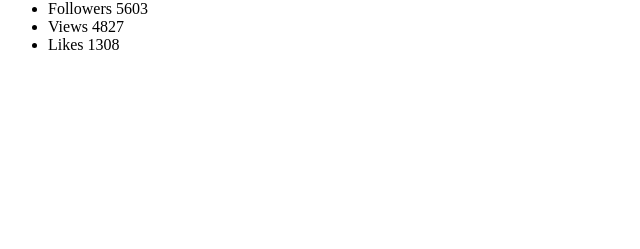
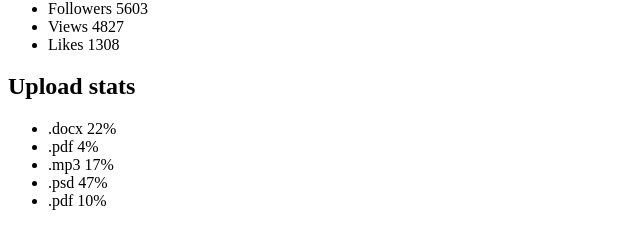
Before and after one commit to Kondes/goit-react-hw-01-components, a React (Create React App) app: page / in a window 1280 px wide. Shown: the part 243-492 px from the top of the page, without its empty margins (0-640 px from the left). Built offline with nearby package versions, Linux system fonts and the light colour scheme.

Commit message:
task2 finish

```diff
--- a/src/App.js
+++ b/src/App.js
@@ -1,7 +1,8 @@
 import React from "react";
-import Profile from "./components/Profile";
-import user from "./user.json";
-
+import Profile from "./components/social profile/Profile";
+import user from "./components/social profile/user.json";
+import Statistics from "./components/statistics/Statistics";
+import statisticalData from './components/statistics/statistical-data.json'
 
 const App = () => {
   return (
@@ -11,10 +12,9 @@ const App = () => {
         name={user.name}
         tag={user.tag}
         location={user.location}
-        followers={user.stats.followers}
-        views={user.stats.views}
-        likes={user.stats.likes}
+        stats={user.stats}
       />
+      <Statistics title="Upload stats" stats={statisticalData} />
     </div>
   );
 };
--- a/src/components/Profile.js
+++ b/src/components/social profile/Profile.js
@@ -2,7 +2,7 @@ import React from "react";
 import PropTypes from "prop-types";
 import defaultImage from "./default.png";
 
-const Profile = ({ avatar, name, tag, location, followers, views, likes }) => (
+const Profile = ({ avatar, name, tag, location, stats}) => (
   <div>
     <div>
       <img src={avatar} alt="Аватар пользователя" width="150" />
@@ -13,15 +13,15 @@ const Profile = ({ avatar, name, tag, location, followers, views, likes }) => (
     <ul>
       <li>
         <span>Followers </span>
-        <span>{followers}</span>
+        <span>{stats.followers}</span>
       </li>
       <li>
         <span>Views </span>
-        <span>{views}</span>
+        <span>{stats.views}</span>
       </li>
       <li>
         <span>Likes </span>
-        <span>{likes}</span>
+        <span>{stats.likes}</span>
       </li>
     </ul>
     </div>
@@ -37,9 +37,11 @@ Profile.propTypes = {
   name: PropTypes.string.isRequired,
   tag: PropTypes.string.isRequired,
   location: PropTypes.string.isRequired,
-  followers: PropTypes.number.isRequired,
-  views: PropTypes.number.isRequired,
-  likes: PropTypes.number.isRequired,
+  stats: PropTypes.shape({
+    followers: PropTypes.number.isRequired,
+    views: PropTypes.number.isRequired,
+    likes: PropTypes.number.isRequired,
+  }),
 };
 
 export default Profile;
--- /dev/null
+++ b/src/components/statistics/Statistics.js
@@ -0,0 +1,30 @@
+import React from "react";
+import PropTypes from "prop-types";
+
+const Statistics = ({ title, stats }) => (
+  <section>
+    <h2>{title}</h2>
+
+    <ul>
+      {stats.map((stat) => (
+          <li key={stat.id}>
+          <span>{stat.label} </span>
+          <span>{stat.percentage}%</span>
+        </li>
+      ))}
+    </ul>
+  </section>
+);
+
+Statistics.propTypes = {
+  title: PropTypes.string.isRequired,
+  stats: PropTypes.arrayOf(
+    PropTypes.shape({
+      id: PropTypes.string.isRequired,
+      label: PropTypes.string.isRequired,
+      percentage: PropTypes.number.isRequired,
+    })
+  ).isRequired,
+};
+
+export default Statistics;
--- /dev/null
+++ b/src/components/statistics/statistical-data.json
@@ -0,0 +1,7 @@
+[
+  { "id": "id-1", "label": ".docx", "percentage": 22 },
+  { "id": "id-2", "label": ".pdf", "percentage": 4 },
+  { "id": "id-3", "label": ".mp3", "percentage": 17 },
+  { "id": "id-4", "label": ".psd", "percentage": 47 },
+  { "id": "id-5", "label": ".pdf", "percentage": 10 }
+]
```
Also changed, not shown: src/components/social profile/default.png (renamed from src/components/default.png), src/components/social profile/user.json (renamed from src/user.json).
